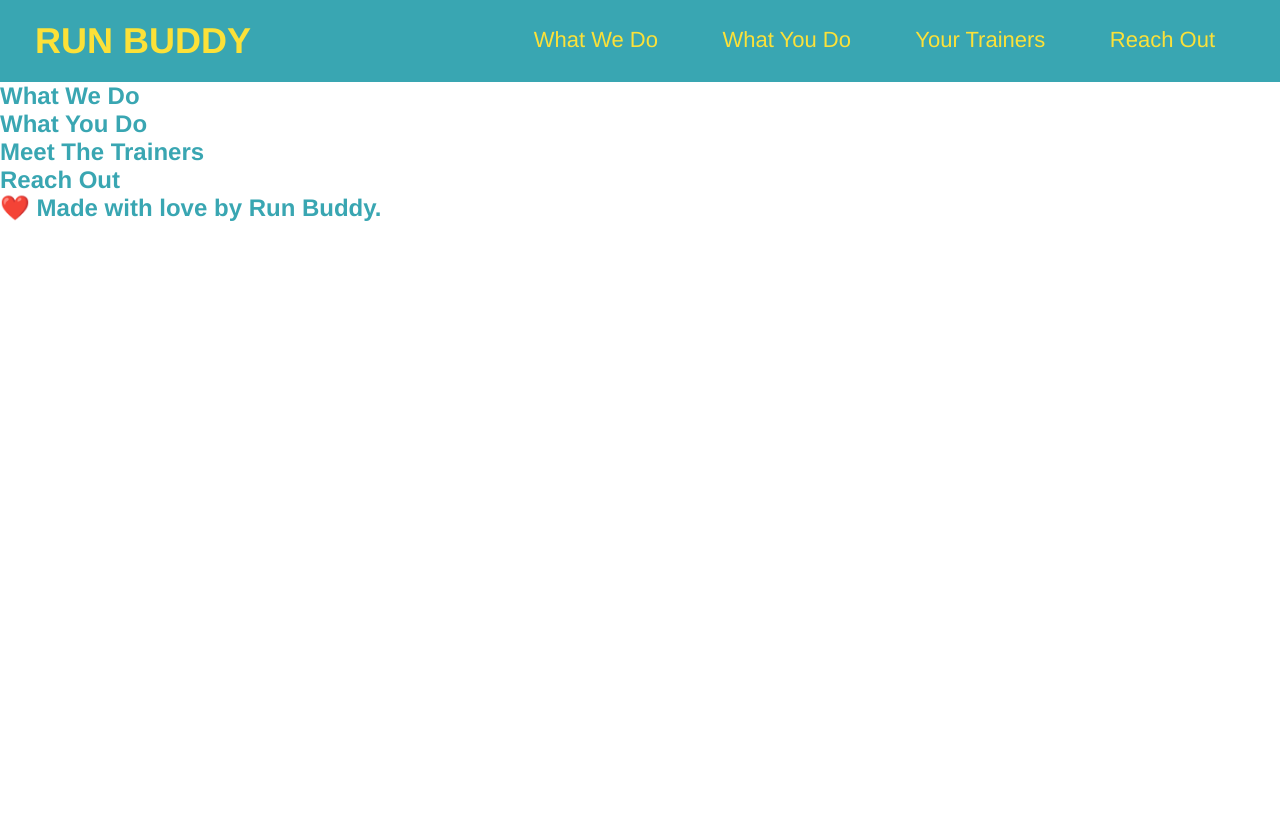
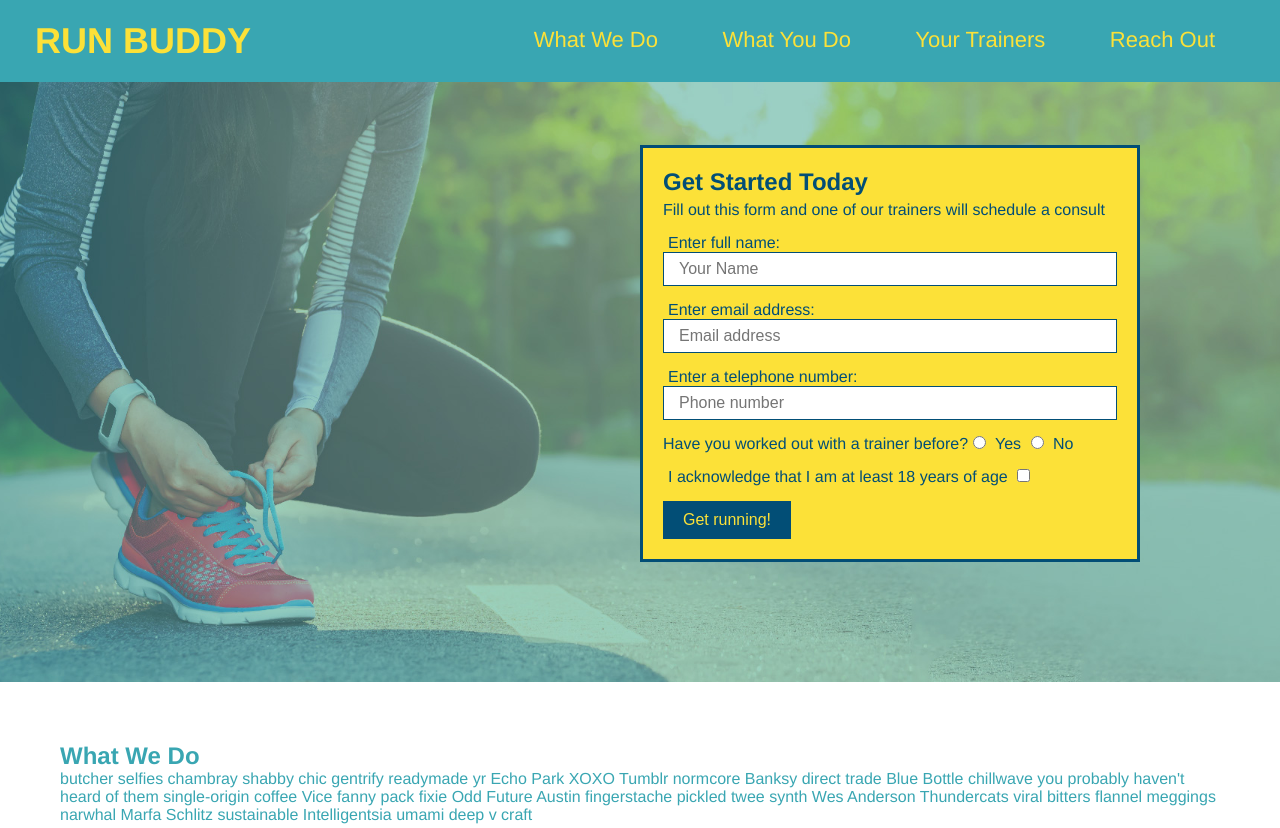
Before and after one commit to mwegter95/run-buddy, a plain HTML site: page index.html in a window 1280 px wide. Shown: the top 828 px of the page. Before the commit the page ends 800 px from the top, so only its background shows below. Drawn offline with Linux system fonts and the light colour scheme.

Commit message:
add what you do icons

```diff
--- a/assets/css/style.css
+++ b/assets/css/style.css
@@ -1,6 +1,7 @@
 * {
     margin: 0;
     padding: 0;
+    box-sizing: border-box;
 }
 
 body {
@@ -41,3 +42,83 @@ header nav ul li a {
     font-weight: lighter;
     font-size: 22px;
 }
+
+/* Add styles to the footer */
+footer {
+    background: #fce138;
+    width: 100%;
+    padding: 40px 35px;
+}
+
+footer h2 {
+    display: inline;
+    color: #024e76;
+    font-size: 30 px;
+    margin: 0px;
+}
+
+footer div {
+    float: right;
+    line-height: 1.5;
+    text-align: right;
+}
+
+footer a {
+    color: #024e76;
+}
+
+section {
+    padding: 60px;
+}
+
+/* Hero style start */
+.hero {
+    background-image: url("../images/hero-bg.jpeg");
+    height: 600px;
+    background-size: cover;
+    background-position: center;
+    position: relative;
+}
+
+.hero-form {
+    color: #024e76;
+    background-color: #fce138;
+    width: 500px;
+    padding: 20px;
+    border: solid 3px #024e76;
+    position: absolute;
+    bottom: 120px;
+    right: 140px;
+}
+
+.hero-form h3 {
+    font-size: 24px;
+    margin: 0px;
+}
+
+.hero-form p {
+    margin: 5px 0 15px 0;
+}
+
+.form-input {
+    border: 1px solid #024e76;
+    display: block;
+    padding: 7px 15px;
+    font-size: 16px;
+    color: #024e76;
+    width: 100%;
+    margin-bottom: 15px;
+}
+
+.hero-form label {
+    margin: 0 5px;
+}
+
+.hero-form button {
+    color: #fce138;
+    background-color: #024e76;
+    border: none;
+    padding: 10px 20px;
+    font-size: 16px;
+}
+/* Hero style end */
--- a/index.html
+++ b/index.html
@@ -12,12 +12,14 @@
   <!-- navigation -->
   <header>
     <h1>
-        <a href="/">RUN BUDDY</a>
+      <a href="/">
+        RUN BUDDY
+      </a>
     </h1>
     <nav>
       <!-- Unordered list element -->
       <ul>
-            <!-- List item element -->
+        <!-- List item element-->
         <li>
           <!-- Anchor element -->
           <a href="#what-we-do">What We Do</a>
@@ -34,19 +36,74 @@
       </ul>
     </nav>
   </header>
+  <!-- Hero/jumbotron -->
+  <section class="hero">
+      <div class="hero-form">
+          <h3>Get Started Today</h3>
+          <p>Fill out this form and one of our trainers will schedule a consult</p>
+          <!-- Add form element-->
+          <form>
+              <label for="name">Enter full name:</label>
+              <input type="text" placeholder="Your Name" name="name" id="name" class="form-input"/>
+              <label for="email">Enter email address:</label>
+              <input type="email" placeholder="Email address" name="email"  id="email" class="form-input"/>
+              <label for="phone">Enter a telephone number:</label>
+              <input type="tel" placeholder="Phone number" name="phone" id="phone" class="form-input"/>
+              <p>
+                  Have you worked out with a trainer before?
+                  <input type="radio" name="trainer-confirm" id="trainer-yes" />
+                  <label for="trainer-yes">Yes</label>
+                  <input type="radio" name="trainer-confirm" id="trainer-no" />
+                  <label for="trainer-no">No</label>
+              </p>
+              <p>
+                  <label for="over18">I acknowledge that I am at least 18 years of age</label>
+                  <input type="checkbox" name="over18" id="over18">
+              </p>
+              <button type="submit">
+                  Get running!
+              </button>
+          </form>
+      </div>
+  </section>
+  <!-- end hero -->
 
-  <!-- hero/jumbotron -->
-  <section>
-  </section>
+
 
   <!-- "what we do" section -->
-  <section>
+  <section id="what-we-do">
     <h2>What We Do</h2>
+    <p>
+        butcher selfies chambray shabby chic gentrify readymade yr Echo Park XOXO Tumblr normcore Banksy direct trade Blue Bottle chillwave you probably haven't heard of them single-origin coffee Vice fanny pack fixie Odd Future Austin fingerstache pickled twee synth Wes Anderson Thundercats viral bitters flannel meggings narwhal Marfa Schlitz sustainable Intelligentsia umami deep v craft
+    </p>
   </section>
 
   <!-- "what you do" section -->
-  <section>
+  <section id="what-you-do">
     <h2>What You Do</h2>
+    <div>
+        <img src="assets/images/step-1.svg" alt="" />
+        <h3>Step 1: Fill Out the Form Above.</h3>
+        <p>You're already here, so why not?</p>
+    </div>
+
+    <div>
+        <img src="./assets/images/step-2.svg" alt="" />
+        <h3>Step 2: Consult with One of Our Trainers.</h3>
+        <p>Are you here to build muscle, lose weight, or just feel good?</p>
+    </div>
+
+    <div>
+        <img src="./assets/images/step-3.svg" alt="" />
+        <h3>Step 3: Get Running.</h3>
+        <p>Hit the ground running (literally) once your trainer lays out your plan.</p>
+    </div>
+
+    <div>
+        <img src="./assets/images/step-4.svg" alt="" />
+        <h3>Step 4: See Results.</h3>
+        <p>Bi-weekly checkins with your trainer will keep you focused</p>
+    </div>
   </section>
 
   <!-- "meet the trainers" section -->
@@ -62,6 +119,10 @@
   <!-- footer -->
   <footer>
     <h2>❤️ Made with love by Run Buddy.</h2>
+    <div>
+      <a href="#">Read Our Privacy Policy</a><br />
+      &copy; 2019 Run Buddy, Inc.
+    </div>
   </footer>
 </body>
 
```
Also changed, not shown: assets/images/hero-bg.jpeg (added), assets/images/step-1.svg (added), assets/images/step-2.svg (added), assets/images/step-3.svg (added), assets/images/step-4.svg (added). Lines whose indentation alone changed are shown as unchanged.
